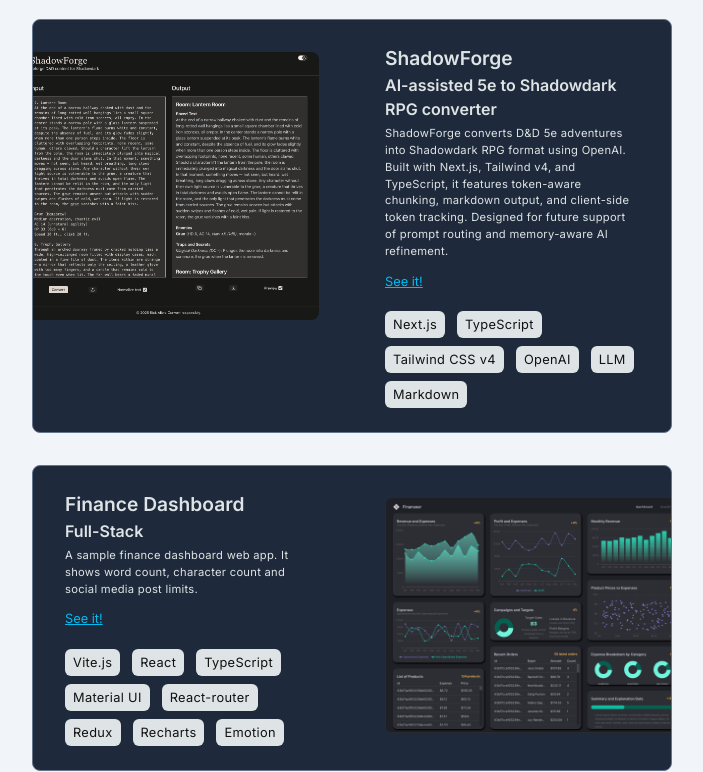
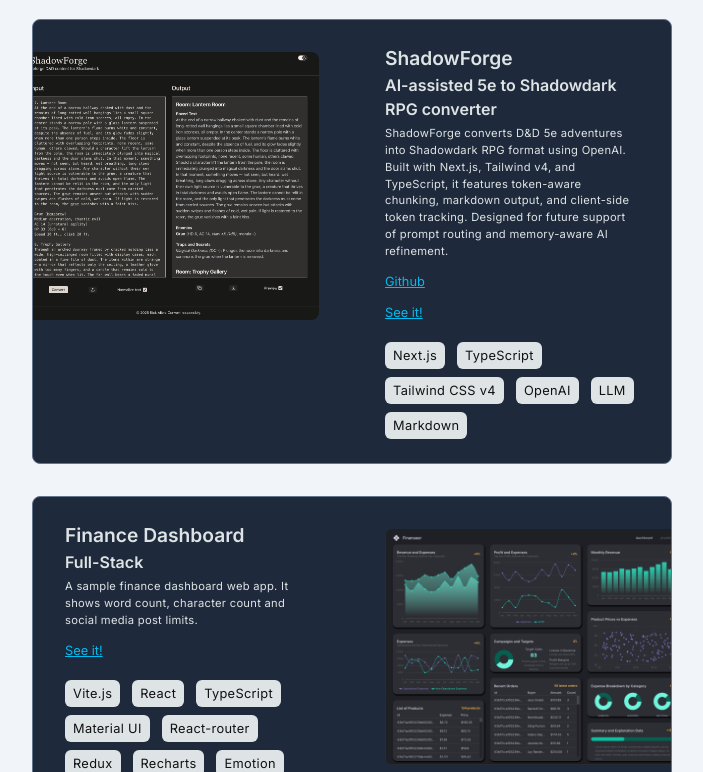
Before and after one commit to rickboot/portfolio-1, a Next.js app: page / in a window 1280 px wide. Shown: the part 1099-1871 px from the top of the page, without its empty margins (288-991 px from the left). Built offline with nearby package versions, Linux system fonts and the light colour scheme.

Commit message:
add repo urls to projects

```diff
--- a/components/sections/ProjectCard.tsx
+++ b/components/sections/ProjectCard.tsx
@@ -14,6 +14,7 @@
   tags,
   imageUrl,
   siteUrl,
+  repoUrl,
 }: ProjectCardProps) {
   const ref = useRef<HTMLDivElement>(null);
 
@@ -42,7 +43,16 @@
           <p className='mt-1 whitespace-break-spaces text-[.7rem] tracking-wide text-[--shadowfax-white]'>
             {description}
           </p>
-
+          {repoUrl && repoUrl !== '#' && (
+            <a
+              href={repoUrl}
+              target='_blank'
+              rel='noopener noreferrer'
+              className='mt-3 text-[.8rem] text-[--daphne-blue] underline'
+            >
+              Github
+            </a>
+          )}
           {siteUrl && siteUrl !== '#' && (
             <a
               href={siteUrl}
--- a/lib/data.ts
+++ b/lib/data.ts
@@ -91,6 +91,7 @@
     ],
     imageUrl: '/shadowforge.png',
     siteUrl: 'https://shadow-forge.vercel.app',
+    repoUrl: 'https://github.com/rickboot/ShadowForge',
   },
   {
     title: 'Finance Dashboard',
@@ -109,6 +110,7 @@
     ],
     imageUrl: Finanseer,
     siteUrl: 'https://fin-dashboard.vercel.app',
+    repoUrl: '#',
   },
   {
     title: 'Microservice for Questions',
@@ -119,6 +121,7 @@
 \nUsed Figma to design wireframes to plan component hierarchy.`,
     tags: ['React', 'JavaScript ES6', 'HTML/CSS', 'CSS Modules', 'Figma'],
     imageUrl: unZwillingFrontend,
+    repoUrl: '#',
     siteUrl: '#',
   },
   {
@@ -140,6 +143,7 @@
       'NGINX',
     ],
     imageUrl: unZwillingBackend,
+    repoUrl: '#',
     siteUrl: '#',
   },
 ] as const;
```
